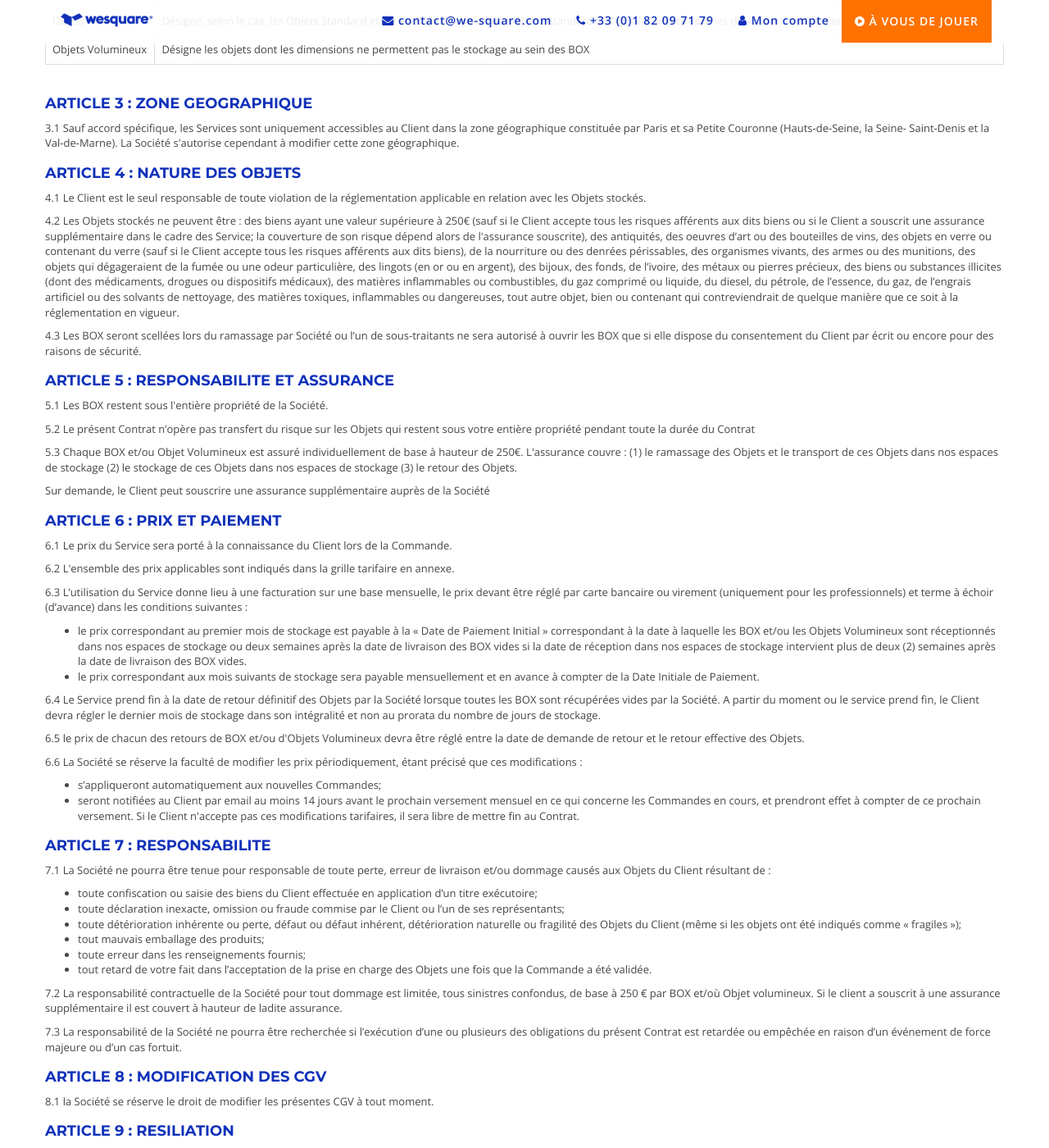
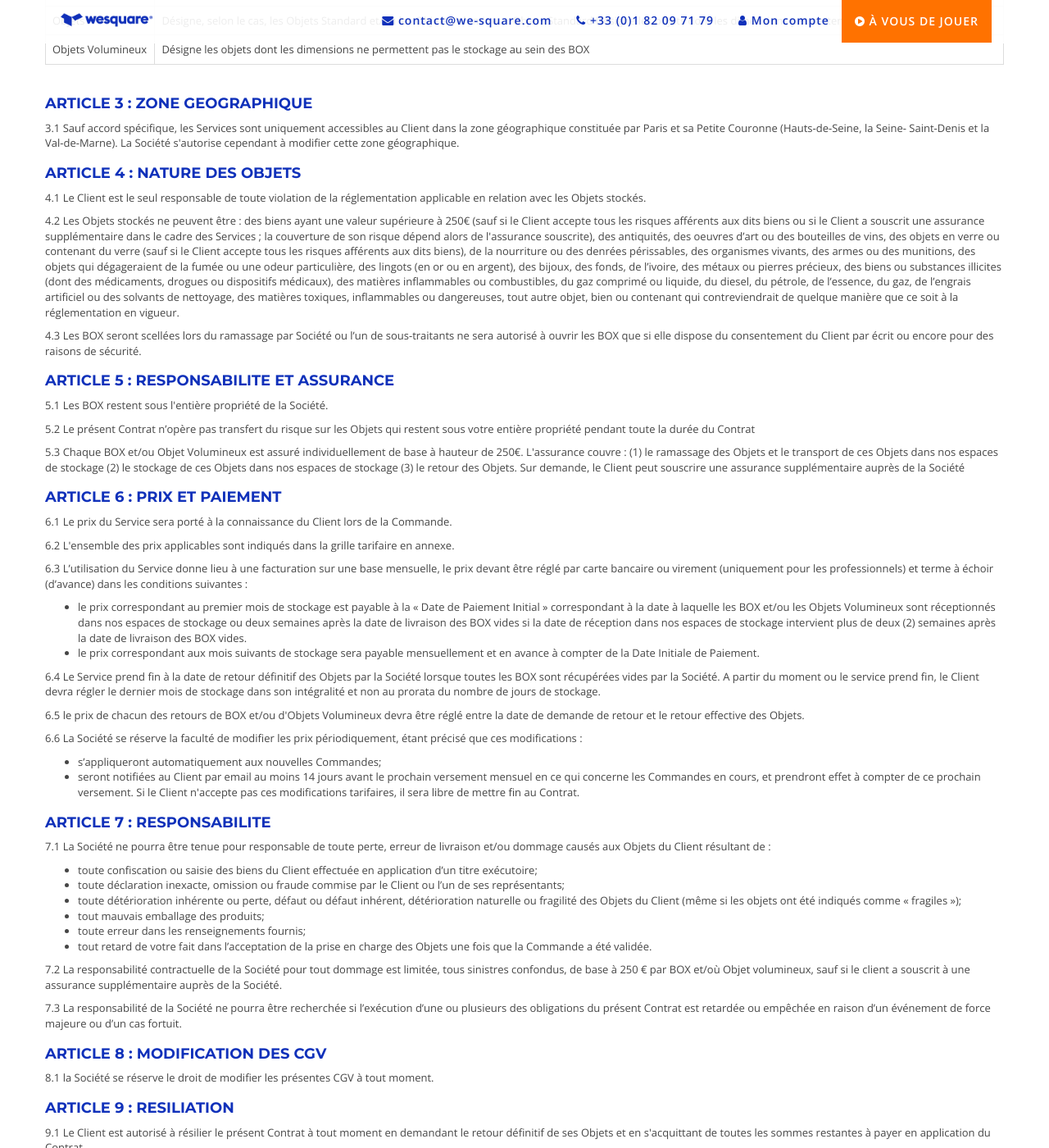
Before and after one commit to Seb1501/wesquare, a Jekyll site: the page built from CGV.html, in a window 1280 px wide and 1400 px high, scrolled down 541 px. Shown: the whole window at 82% size. Built offline with Jekyll 4.4.1, drawn with Linux system fonts in a browser that asks for light colours; nearby versions of some CDN libraries; Markdown is read by kramdown in place of the engine named in the settings.

Commit message:
Modif CGV

```diff
--- a/CGV.html
+++ b/CGV.html
@@ -55,7 +55,7 @@
 				<p>4.1 Le Client est le seul responsable de toute violation de la réglementation applicable en
 				relation avec les Objets stockés.</p>
 				<p>4.2 Les Objets stockés ne peuvent être : des biens ayant une valeur supérieure à 250€
-				(sauf si le Client accepte tous les risques afférents aux dits biens ou si le Client a souscrit une assurance supplémentaire dans le cadre des Service; la couverture de son risque dépend alors de l'assurance souscrite), des antiquités, des
+				(sauf si le Client accepte tous les risques afférents aux dits biens ou si le Client a souscrit une assurance supplémentaire dans le cadre des Services ; la couverture de son risque dépend alors de l'assurance souscrite), des antiquités, des
 				oeuvres d’art ou des bouteilles de vins, des objets en verre ou contenant du verre (sauf si
 				le Client accepte tous les risques afférents aux dits biens), de la nourriture ou des
 				denrées périssables, des organismes vivants, des armes ou des munitions, des objets qui
@@ -75,8 +75,7 @@
 				<p>	5.3 Chaque BOX et/ou Objet Volumineux est assuré individuellement de base à hauteur de 250€.
 				L'assurance couvre : (1) le ramassage des Objets et le transport de ces Objets dans nos
 				espaces de stockage (2) le stockage de ces Objets dans nos espaces de stockage (3) le
-				retour des Objets.</p>
-				<p>Sur demande, le Client peut souscrire une assurance supplémentaire auprès de la Société</p>
+				retour des Objets. Sur demande, le Client peut souscrire une assurance supplémentaire auprès de la Société</p>
 				<h4>ARTICLE 6 : PRIX ET PAIEMENT</h4>
 				<p>6.1 Le prix du Service sera porté à la connaissance du Client lors de la Commande.</p>
 				<p>6.2 L'ensemble des prix applicables sont indiqués dans la grille tarifaire en annexe.</p>
@@ -125,7 +124,7 @@
 					fois que la Commande a été validée.</li>
 				</ul>
  				<p>7.2 La responsabilité contractuelle de la Société pour tout dommage est limitée, tous
-				sinistres confondus, de base à 250 € par BOX et/où Objet volumineux. Si le client a souscrit à une assurance supplémentaire il est couvert à hauteur de ladite assurance.</p>
+				sinistres confondus, de base à 250 € par BOX et/où Objet volumineux, sauf si le client a souscrit à une assurance supplémentaire auprès de la Société.</p>
 				<p>7.3 La responsabilité de la Société ne pourra être recherchée si l’exécution d’une ou
 				plusieurs des obligations du présent Contrat est retardée ou empêchée en raison d’un
 				événement de force majeure ou d’un cas fortuit.</p>
```
Also changed, not shown: 1 other file.
